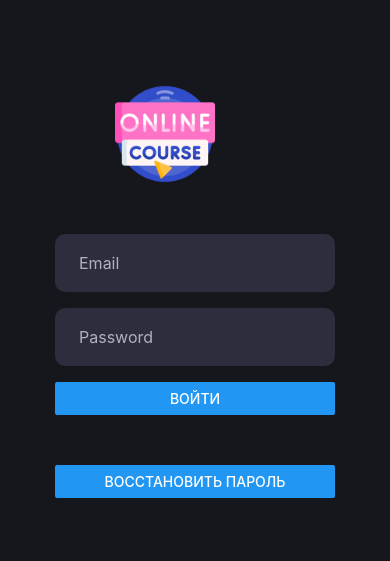
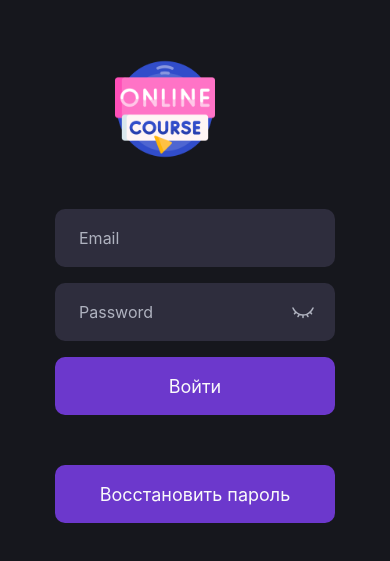
Before and after one commit to Emilo067/native-app, a React Native app: screen / in a window 390 px wide. Shown: the part 131-692 px from the top of the page. Built offline with nearby package versions, Linux system fonts and the light colour scheme.

Commit message:
add component button, add eyeVisible icon for input type password, and animate button component, errorNotification

```diff
--- a/App.tsx
+++ b/App.tsx
@@ -1,21 +1,40 @@
-import {Button, Image, StyleSheet, View} from 'react-native';
+import {Image, StyleSheet, View} from 'react-native';
 import {Input} from "./shared/ínput/Input";
+import {Button} from "./shared/button/Button";
 import {Colors, Gaps} from "./shared/tokens";
+import {useEffect, useState} from "react";
+import {ErrorNotification} from "./shared/ErrorNotification/ErrorNotification";
 
 export default function App() {
+    const [error, setError] = useState<string | undefined>()
+const alert = () => {
+    setError('Неверный логин либо пароль')
+}
+
+useEffect(() => {
+    const timerId = setTimeout(() => {
+        setError(undefined)
+    }, 3000)
+    return () => {
+        clearTimeout(timerId)
+    }
+}, [error])
+
     return (
+        <>
         <View style={styles.container}>
+            <ErrorNotification error={error}/>
             <View style={styles.content}>
                     <Image resizeMode={'contain'} style={styles.logo} source={require('./assets/logo.png')}/>
                 <View style={styles.inputWrapper}>
                    <Input placeholder={'Email'}/>
-                   <Input placeholder={'Password'}/>
-                    <Button title={'Войти'}/>
+                   <Input isPassword placeholder={'Password'}/>
+                    <Button text={'Войти'} onPress={alert}/>
                 </View>
-                    <Button title={'Восстановить пароль'}/>
+                    <Button text={'Восстановить пароль'}/>
             </View>
-
         </View>
+        </>
     );
 }
 
--- /dev/null
+++ b/assets/icons/eye-closed.tsx
@@ -0,0 +1,12 @@
+import * as React from 'react';
+import Svg, { Path } from 'react-native-svg';
+
+const EyeClosedIcon = () => (
+	<Svg width={24} height={24} fill="none">
+		<Path
+			fill="#AFB2BF"
+			d="M2.69 6.705a.75.75 0 0 0-1.38.59l1.38-.59Zm12.897 6.624-.274-.698.274.698Zm-6.546.409a.75.75 0 1 0-1.257-.818l1.257.818Zm-2.67 1.353a.75.75 0 1 0 1.258.818l-1.258-.818ZM22.69 7.295a.75.75 0 0 0-1.378-.59l1.378.59ZM19 11.13l-.513-.547.513.547Zm.97 2.03a.75.75 0 1 0 1.06-1.06l-1.06 1.06ZM11.25 16.5a.75.75 0 0 0 1.5 0h-1.5Zm5.121-.591a.75.75 0 1 0 1.258-.818l-1.258.818Zm-10.84-4.25A.75.75 0 0 0 4.47 10.6l1.06 1.06Zm-2.561.44a.75.75 0 0 0 1.06 1.06L2.97 12.1ZM12 13.25c-3.224 0-5.539-1.605-7.075-3.26a13.637 13.637 0 0 1-1.702-2.28 11.707 11.707 0 0 1-.507-.946 3.903 3.903 0 0 1-.022-.049l-.004-.01-.001-.001L2 7a76 76 0 0 0-.69.296h.001l.001.003.003.006a3.837 3.837 0 0 0 .04.088 13.202 13.202 0 0 0 .58 1.084c.41.69 1.034 1.61 1.89 2.533C5.54 12.855 8.224 14.75 12 14.75v-1.5Zm3.313-.62c-.97.383-2.071.62-3.313.62v1.5c1.438 0 2.725-.276 3.862-.723l-.55-1.396Zm-7.529.29L6.371 15.09l1.258.818 1.412-2.171-1.257-.818ZM22 7l-.69-.296h.001v.002l-.007.013a8.017 8.017 0 0 1-.151.313 13.298 13.298 0 0 1-2.666 3.55l1.026 1.094a14.802 14.802 0 0 0 3.122-4.26l.039-.085.01-.024.004-.007v-.003h.001v-.001L22 7Zm-3.513 3.582c-.86.806-1.913 1.552-3.174 2.049l.549 1.396c1.473-.58 2.685-1.444 3.651-2.351l-1.026-1.094Zm-.017 1.077 1.5 1.5 1.06-1.06-1.5-1.5-1.06 1.06ZM11.25 14v2.5h1.5V14h-1.5Zm3.709-.262 1.412 2.171 1.258-.818-1.413-2.171-1.257.818Zm-10.49-3.14-1.5 1.5L4.03 13.16l1.5-1.5-1.06-1.06Z"
+		/>
+	</Svg>
+);
+export default EyeClosedIcon;
--- /dev/null
+++ b/assets/icons/eye-opened.tsx
@@ -0,0 +1,20 @@
+import * as React from 'react';
+import Svg, { Path } from 'react-native-svg';
+
+const EyeOpenedIcon = () => (
+	<Svg width={24} height={24} fill="none">
+		<Path
+			fill="#AFB2BF"
+			fillRule="evenodd"
+			d="M12 8.25a3.75 3.75 0 1 0 0 7.5 3.75 3.75 0 0 0 0-7.5ZM9.75 12a2.25 2.25 0 1 1 4.5 0 2.25 2.25 0 0 1-4.5 0Z"
+			clipRule="evenodd"
+		/>
+		<Path
+			fill="#AFB2BF"
+			fillRule="evenodd"
+			d="M12 3.25c-4.514 0-7.555 2.704-9.32 4.997l-.031.041c-.4.519-.767.996-1.016 1.56-.267.605-.383 1.264-.383 2.152 0 .888.116 1.547.383 2.152.25.564.617 1.042 1.016 1.56l.032.041C4.445 18.046 7.486 20.75 12 20.75c4.514 0 7.555-2.704 9.32-4.997l.031-.041c.4-.518.767-.996 1.016-1.56.267-.605.383-1.264.383-2.152 0-.888-.116-1.547-.383-2.152-.25-.564-.617-1.041-1.016-1.56l-.032-.041C19.555 5.954 16.514 3.25 12 3.25ZM3.87 9.162C5.498 7.045 8.15 4.75 12 4.75c3.85 0 6.501 2.295 8.13 4.412.44.57.696.91.865 1.292.158.358.255.795.255 1.546s-.097 1.188-.255 1.546c-.169.382-.426.722-.864 1.292C18.5 16.955 15.85 19.25 12 19.25c-3.85 0-6.501-2.295-8.13-4.412-.44-.57-.696-.91-.865-1.292-.158-.358-.255-.795-.255-1.546s.097-1.188.255-1.546c.169-.382.426-.722.864-1.292Z"
+			clipRule="evenodd"
+		/>
+	</Svg>
+);
+export default EyeOpenedIcon;
--- a/package.json
+++ b/package.json
@@ -12,7 +12,8 @@
     "expo": "~54.0.25",
     "expo-status-bar": "~3.0.8",
     "react": "19.1.0",
-    "react-native": "0.81.5"
+    "react-native": "0.81.5",
+    "react-native-svg": "15.12.1"
   },
   "devDependencies": {
     "@types/react": "~19.1.0",
--- /dev/null
+++ b/shared/ErrorNotification/ErrorNotification.tsx
@@ -0,0 +1,51 @@
+import {StyleSheet, View, Text, Dimensions} from "react-native";
+import {Colors, Fonts} from "../tokens";
+import {useEffect, useState} from "react";
+
+interface ErrorNotificationProps {
+    error?: string
+}
+
+export const ErrorNotification = ({error}: ErrorNotificationProps) => {
+    const [isShow, setIsShow] = useState<boolean>(false)
+
+    useEffect(() => {
+        if(!error) {
+            return;
+        }
+        setIsShow(true)
+        const timerId = setTimeout(() => {
+            setIsShow(false)
+        }, 3000)
+
+        return () => {
+            clearTimeout(timerId)
+        }
+    }, [error])
+
+    if(!isShow) {
+        return <></>
+    }
+    return (
+        <View style={styles.container}>
+            <Text style={styles.text}>{error}</Text>
+        </View>
+    )
+}
+
+
+const styles = StyleSheet.create({
+    container: {
+        position: "absolute",
+        width: Dimensions.get('screen').width,
+        top: 50,
+        backgroundColor: Colors.red,
+        padding: 15
+
+    },
+    text: {
+        fontSize: Fonts.f16,
+        color: Colors.white,
+        textAlign: "center"
+    }
+})
--- /dev/null
+++ b/shared/button/Button.tsx
@@ -0,0 +1,51 @@
+import {Animated, GestureResponderEvent, Pressable, PressableProps, StyleSheet, Text} from "react-native";
+import {Colors, Fonts, Radius} from "../tokens";
+
+export const Button = (props: PressableProps & {text: string}) => {
+    const animatedValue = new Animated.Value(100)
+    const color = animatedValue.interpolate({
+        inputRange: [0, 100],
+        outputRange: [Colors.primaryHover, Colors.primary]
+    })
+
+
+    const fadeIn = (e :GestureResponderEvent) => {
+        Animated.timing(animatedValue, {
+            toValue: 0,
+            duration: 100,
+            useNativeDriver: true
+        }).start()
+        props.onPressIn && props.onPressIn(e)
+    }
+
+    const fadeOut = (e :GestureResponderEvent) => {
+        Animated.timing(animatedValue, {
+            toValue: 100,
+            duration: 100,
+            useNativeDriver: true
+        }).start()
+        props.onPressOut && props.onPressOut(e)
+    }
+    return (
+        <Pressable {...props} onPressIn={fadeIn} onPressOut={fadeOut}>
+            <Animated.View style={{...styles.btn, backgroundColor: color}}>
+                <Text style={styles.text}>{props.text}</Text>
+            </Animated.View>
+        </Pressable>
+    )
+}
+
+
+const styles = StyleSheet.create({
+    btn: {
+       justifyContent: 'center',
+        alignItems: "center",
+        borderRadius: Radius.r10,
+        height: 58,
+        backgroundColor: Colors.primary
+    },
+    text: {
+        color: Colors.white,
+        fontSize: Fonts.f18
+    }
+})
--- a/shared/tokens.ts
+++ b/shared/tokens.ts
@@ -4,7 +4,9 @@ export const Colors = {
     violetDark: '#2E2D3D',
     primary: '#6C38CC',
     primaryHover: '#452481',
-    link: '#A97BFF'
+    link: '#A97BFF',
+    white: '#fafafa',
+    red: '#cc384e'
 }
 
 
@@ -17,3 +19,8 @@ export const Gaps = {
 export const Radius = {
     r10: 10
 }
+
+export const Fonts = {
+    f16: 16,
+    f18: 18,
+}
--- a/shared/ínput/Input.tsx
+++ b/shared/ínput/Input.tsx
@@ -1,12 +1,25 @@
-import {StyleSheet, TextInput, TextInputProps} from "react-native";
+import {Pressable, StyleSheet, TextInput, TextInputProps, View} from "react-native";
 import {Colors, Radius} from "../tokens";
+import {useState} from "react";
+import EyeOpened from "../../assets/icons/eye-opened";
+import EyeClosed from "../../assets/icons/eye-closed";
 
-export const Input = (props: TextInputProps) => {
-    return <TextInput
-        style={styles.input}
-        placeholderTextColor={Colors.gray}
-        {...props}
-    />
+export const Input = (props: TextInputProps & {isPassword?: boolean}) => {
+    const [isPasswordVisible, setIsPasswordVisible] = useState(false)
+
+    return (
+        <View>
+            <TextInput
+                secureTextEntry={props.isPassword && !isPasswordVisible}
+                style={styles.input}
+                placeholderTextColor={Colors.gray}
+                {...props}
+            />
+            {props.isPassword && <Pressable onPress={()=> setIsPasswordVisible(state => !state)} style={styles.eyeIcon}>
+                {isPasswordVisible ? <EyeOpened/> : <EyeClosed/>}
+            </Pressable>}
+        </View>
+    )
 }
 
 
@@ -18,5 +31,12 @@ const styles = StyleSheet.create({
         borderRadius: Radius.r10,
         fontSize: 16,
         lineHeight: 1.2,
+        color: Colors.gray
+    },
+    eyeIcon: {
+        position: "absolute",
+        right: 0,
+        paddingHorizontal: 20,
+        paddingVertical: 18
     }
 })
```
Also changed, not shown: assets/icons/close.tsx (added, +8 -0 lines), assets/icons/menu.tsx (added, +11 -0 lines), assets/icons/upload.tsx (added, +21 -0 lines), 1 other file (tests, documents, lock files or other folders).
